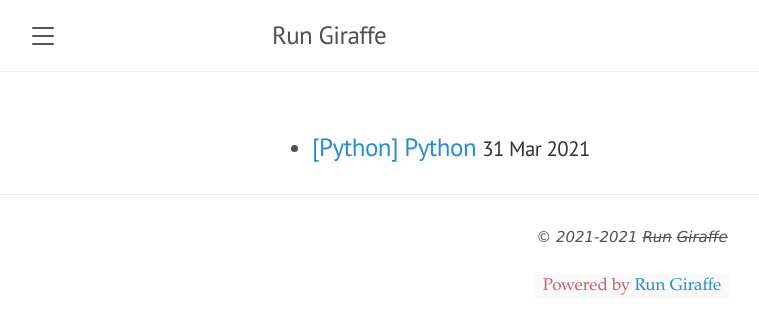
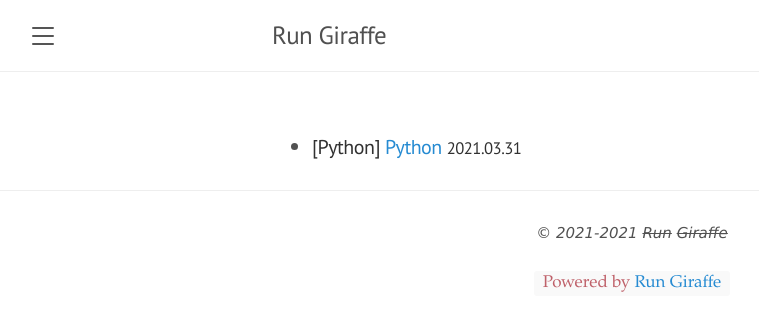
Before and after one commit to froggy0m0/froggy0m0.github.io, a Jekyll site: the page built from categories/Python.md, in a window 1280 px wide. Shown: the top 334 px of the page, without its empty margins (8-767 px from the left). Built offline with Jekyll 4.4.1, drawn with Linux system fonts in a browser that asks for light colours.

Commit message:
Update category.html
타이틀 제목앞에 카테고리명출력
포스팅 날짜 수정

```diff
--- a/_layouts/category.html
+++ b/_layouts/category.html
@@ -6,13 +6,12 @@ layout: default
   {% assign category = page.category | default: page.title %}
   {% for post in site.categories[category] %}
     <li>
-      <h3>
-        <a> [{{ category }}] </a>
-        <a href="{{ site.baseurl }}{{ post.url }}">
-          {{ post.title }}
-        </a>
-        <small>{{ post.date | date_to_string }}</small>
-      </h3>
+      <h5>
+          <span> [{{ category }}] </span>
+          <a href="{{ site.baseurl }}{{ post.url }}">{{ post.title }}
+          </a>
+          <small>{{ post.date | date : "%Y.%m.%d" }}</small>
+      </h5>
     </li>
   {% endfor %}
 
```
